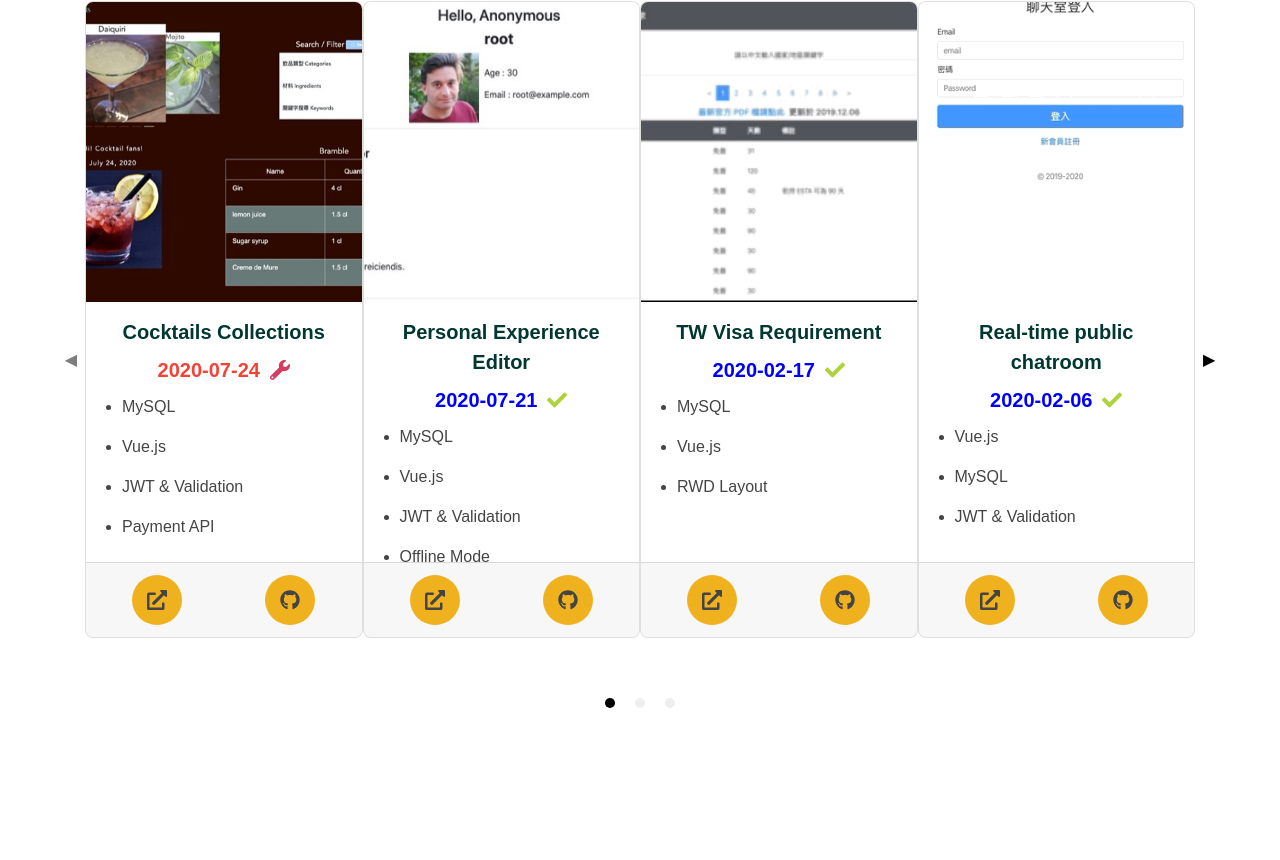
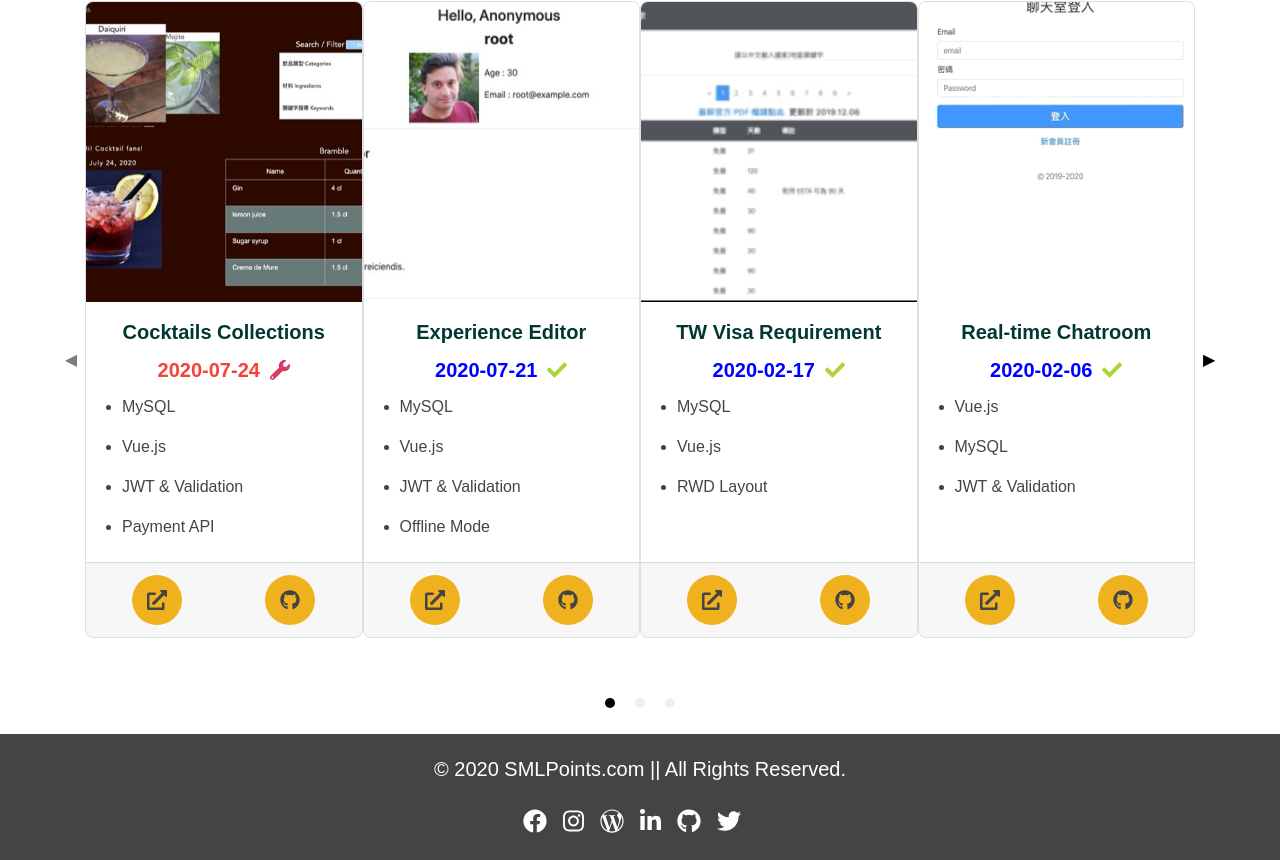
Before and after one commit to andy922200/CV-Resume, a Vue app: page /#/ in a window 1280 px wide. Shown: the part 1936-2796 px from the top of the page. Before the commit the page ends 2654 px from the top, so only its background shows below. Built offline with nearby package versions, Linux system fonts and the light colour scheme.

Commit message:
add footer

```diff
--- /dev/null
+++ b/src/components/Footer.vue
@@ -0,0 +1,25 @@
+<template>
+  <footer class="footer">
+    <p class="footer__content">&copy; 2020 SMLPoints.com || All Rights Reserved.</p>
+    <ul class="footer__socialIcons">
+      <li>
+        <a target="_blank" v-for="(item,index) in socialIcons" :key="index" :href="item.url">
+          <font-awesome-icon :icon="['fab', item.iconProp]" />
+        </a>
+      </li>
+    </ul>
+  </footer>
+</template>
+
+<script>
+export default {
+  name:"Footer",
+  props:{
+    socialIcons:{
+      default:Array
+    }
+  }
+}
+</script>
+
+<style lang="scss" scoped src="../styles/Footer.scss"></style>
--- a/src/components/Portfolio.vue
+++ b/src/components/Portfolio.vue
@@ -12,9 +12,10 @@
           ]"
           :mouse-drag="true"
           :navigationEnabled="windowWidth >= 576 ? true : false"
+          class="carousel-custom"
         >
           <slide v-for="(project, index) in projects" :key="index">
-            <div class="card card-test">
+            <div class="card">
               <img
                 :src="`${project.thumb_img}`"
                 :alt="`port-folio-${index}`"
@@ -95,7 +96,7 @@ export default {
           github_url: "https://github.com/andy922200/Cocktails-Collections"
         },
         {
-          title: "Personal Experience Editor",
+          title: "Experience Editor",
           listItems: ["MySQL", "Vue.js", "JWT & Validation", "Offline Mode"],
           finished_time: "2020-07-21",
           isFinished: true,
@@ -114,7 +115,7 @@ export default {
             "https://github.com/andy922200/visa-requirements-for-tw-citizens"
         },
         {
-          title: "Real-time public chatroom",
+          title: "Real-time Chatroom",
           listItems: ["Vue.js", "MySQL", "JWT & Validation"],
           finished_time: "2020-02-06",
           isFinished: true,
--- /dev/null
+++ b/src/styles/Footer.scss
@@ -0,0 +1,35 @@
+@import "variables";
+@import "mobile";
+
+.footer{
+  display: flex;
+  justify-content: center;
+  flex-wrap:wrap;
+  background-color: $black;
+  color:$white;
+  .footer__content{
+    width:100%;
+    padding: 20px 10px;
+    margin-bottom: 0px;
+    font-size: 20px;
+    @include mobile{
+      font-size: 14px;
+    }
+  }
+  .footer__socialIcons{
+    padding-left: 0px;
+    margin: 0px 0px 20px 0px;
+    li{
+      list-style: none;
+    }
+    a{
+      text-decoration:none;
+      font-size: 24px;
+      margin-right: 16px;
+      color:$white;
+      @include mobile{
+        font-size: 20px;
+      }
+    }
+  }
+}
--- a/src/styles/Portfolio.scss
+++ b/src/styles/Portfolio.scss
@@ -1,18 +1,5 @@
 @import "variables";
 @import "mobile";
-
-.swiper-container {
-  width: 300px;
-  height: 300px;
-  padding: 50px;
-}
-
-.swiper-slide {
-  background-position: center;
-  background-size: cover;
-  width: 300px;
-  height: 300px;
-}
 
 .portfolio{
   .portfolio__title{
@@ -22,10 +9,8 @@
       font-size:26px;
     }
   }
-  .cards-wrapper{
-    display: flex;
-    flex-wrap:wrap;
-    justify-content: center;
+  .carousel-custom{
+    margin-bottom: 16px;
   }
 }
 
--- a/src/views/IndexPage.vue
+++ b/src/views/IndexPage.vue
@@ -48,6 +48,7 @@
         </div>
       </div>
     </div>
+    <Footer :social-icons="socialIcons"/>
   </div>
 </template>
 
@@ -56,10 +57,11 @@ import Navbar from "./../components/Navbar";
 import About from "./../components/About";
 import WhatIOffer from "./../components/WhatIOffer";
 import Portfolio from "./../components/Portfolio";
+import Footer from "./../components/Footer"
 
 export default {
   name: "IndexPage",
-  components: { Navbar, About, WhatIOffer, Portfolio },
+  components: { Navbar, About, WhatIOffer, Portfolio, Footer },
   data() {
     return {
       socialIcons: [
```
